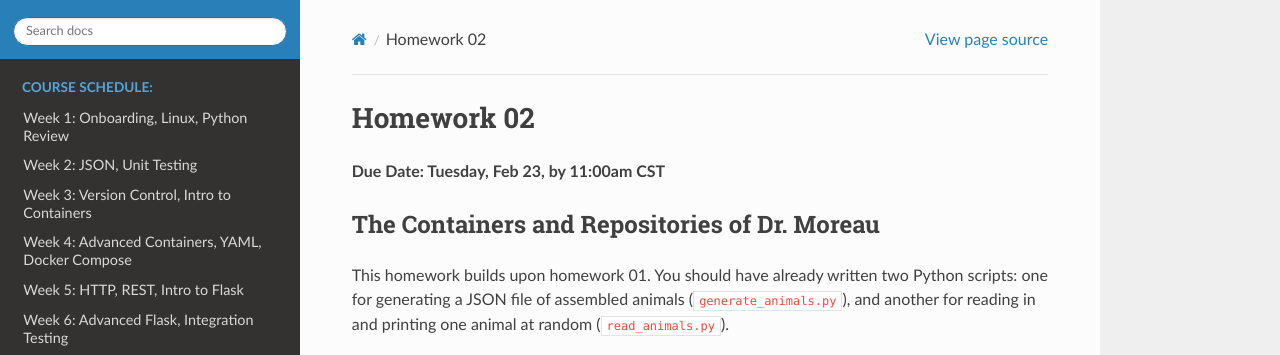
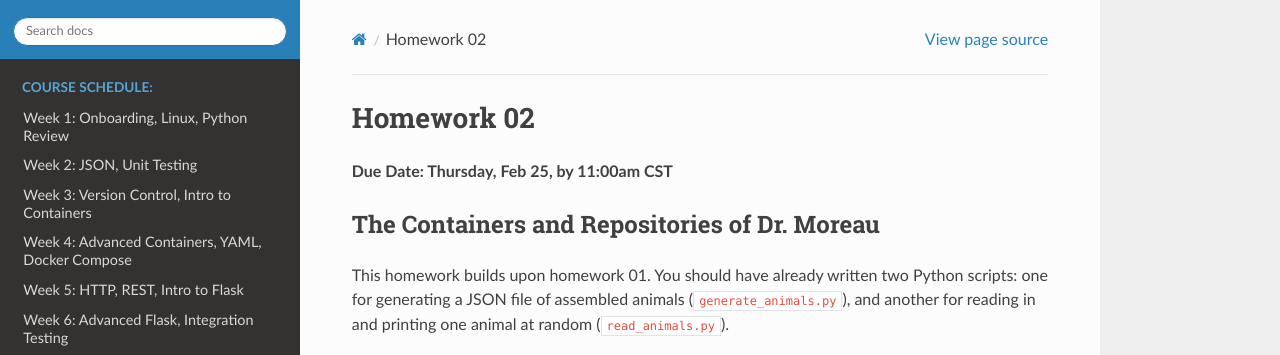
Before and after one commit to TACC/coe-332-sp21, a Sphinx documentation site: the page built from docs/homework/homework02.rst, in a window 1280 px wide and 900 px high. Shown: the top 355 px of the window. Built offline with Sphinx 7.4.7 and the Read the Docs theme 2.0.0, drawn with Linux system fonts in a browser that asks for light colours.

Commit message:
extending homework02 due date

```diff
--- a/docs/homework/homework02.rst
+++ b/docs/homework/homework02.rst
@@ -1,7 +1,7 @@
 Homework 02
 ===========
 
-**Due Date: Tuesday, Feb 23, by 11:00am CST**
+**Due Date: Thursday, Feb 25, by 11:00am CST**
 
 The Containers and Repositories of Dr. Moreau
 ---------------------------------------------
```
